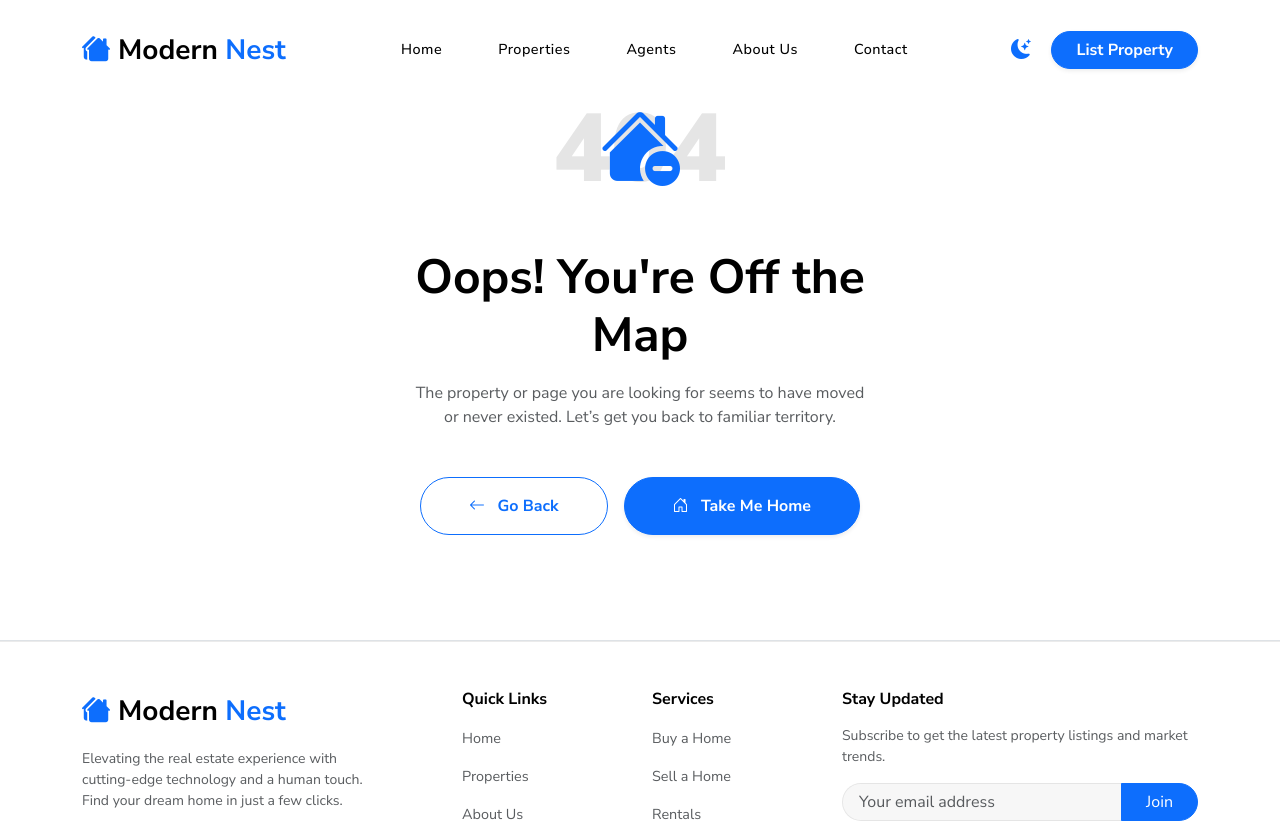
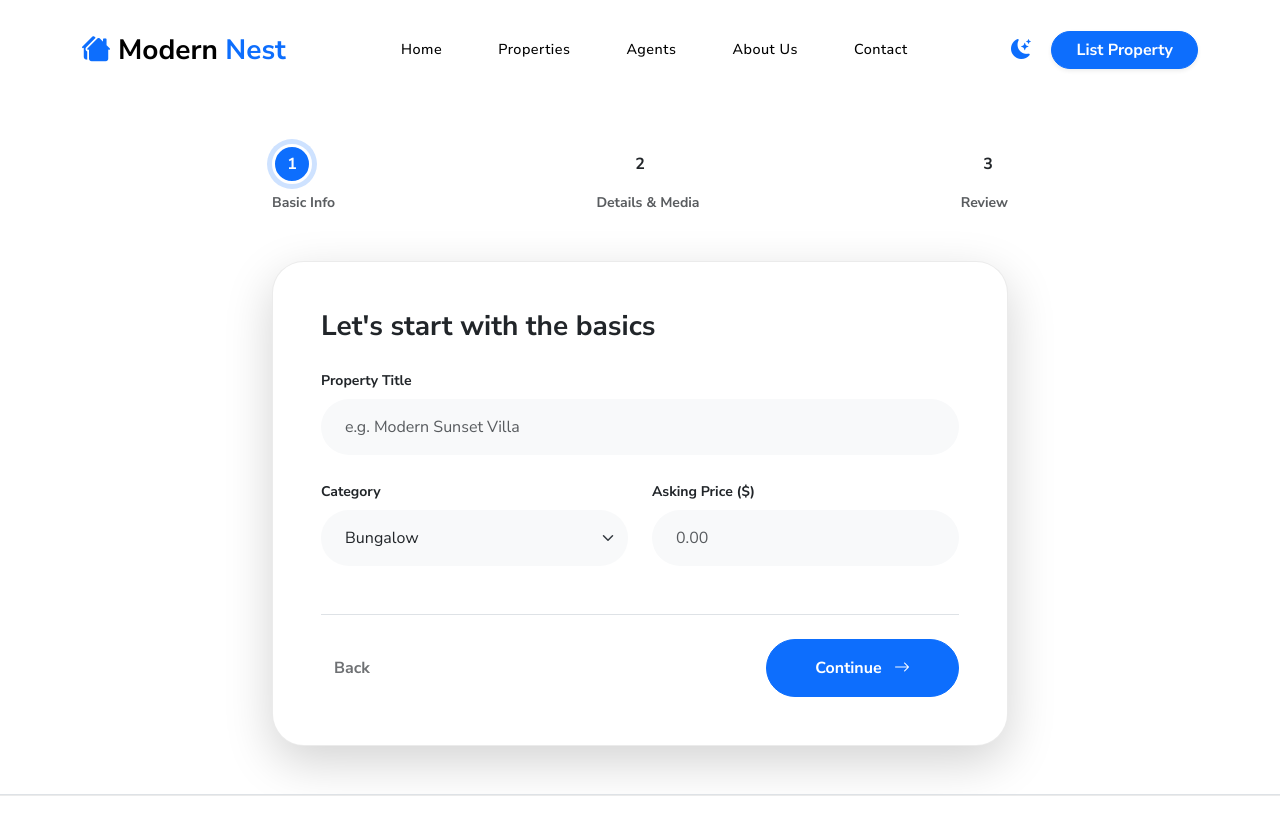
Before and after one commit to avinash072024/real-estate-web, an Angular app: page /list-property in a window 1280 px wide. Shown: the top 823 px of the page. Built offline with nearby package versions, Linux system fonts and the light colour scheme.

Commit message:
list property added

```diff
--- a/src/app/app.routes.ts
+++ b/src/app/app.routes.ts
@@ -13,6 +13,7 @@ import { BuyHomeComponent } from './pages/buy-home/buy-home.component';
 import { SellHomeComponent } from './pages/sell-home/sell-home.component';
 import { ConsultationComponent } from './pages/consultation/consultation.component';
 import { RentalsComponent } from './pages/rentals/rentals.component';
+import { ListPropertyComponent } from './pages/list-property/list-property.component';
 
 export const routes: Routes = [
     {
@@ -55,6 +56,9 @@ export const routes: Routes = [
         path: 'consultation', component: ConsultationComponent, title: `Consultation | ${Constants.APP_NAME_STR1} ${Constants.APP_NAME_STR2}`
     },
     {
+        path: 'list-property', component: ListPropertyComponent, title: `List Your Property | ${Constants.APP_NAME_STR1} ${Constants.APP_NAME_STR2}`
+    },
+    {
         path: '**', component: NotFoundComponent, title: `404 - Not Found | ${Constants.APP_NAME_STR1} ${Constants.APP_NAME_STR2}`
     },
 ];
--- a/src/app/components/header/header.component.html
+++ b/src/app/components/header/header.component.html
@@ -103,7 +103,7 @@
                     <i class="bi fs-5"
                         [ngClass]="isDarkMode ? 'bi-sun-fill text-warning' : 'bi-moon-stars-fill text-primary'"></i>
                 </button>
-                <button class="btn btn-primary rounded-pill px-4 fw-bold shadow-sm">List Property</button>
+                <a routerLink="/list-property" class="btn btn-primary rounded-pill px-4 fw-bold shadow-sm">List Property</a>
             </div>
         </div>
     </div>
--- a/src/app/pages/contact/contact.component.html
+++ b/src/app/pages/contact/contact.component.html
@@ -1,5 +1,5 @@
 <div class="container py-5 mt-5">
-    <div class="row my-5 g-5">
+    <div class="row mb-5 mt-3 g-5">
         <div class="col-lg-5">
             <div class="contact-info-section h-100">
                 <span class="text-primary fw-bold text-uppercase small ls-wide mb-2 d-block">Get In Touch</span>
@@ -8,7 +8,7 @@
                     Have questions about a property or want to schedule a visit? Our experts are ready to assist you.
                 </p>
 
-                <div class="contact-cards">
+                <div class="contact-cards text-start">
                     <div
                         class="d-flex align-items-center mb-4 p-3 rounded-4 bg-body-tertiary transition-all border-hover">
                         <div class="icon-box rounded-circle bg-primary-subtle p-3 me-3">
--- /dev/null
+++ b/src/app/pages/list-property/list-property.component.html
@@ -0,0 +1,111 @@
+<div class="container py-5 mt-5">
+    <div class="row justify-content-center">
+        <div class="col-lg-10 col-xl-8">
+
+            <div class="progress-wrapper my-5">
+                <div class="d-flex justify-content-between position-relative">
+                    <div class="progress-line" [style.width]="(currentStep - 1) * 50 + '%'"></div>
+                    <div class="step-circle" [class.active]="currentStep >= 1">1</div>
+                    <div class="step-circle" [class.active]="currentStep >= 2">2</div>
+                    <div class="step-circle" [class.active]="currentStep >= 3">3</div>
+                </div>
+                <div class="d-flex justify-content-between mt-2 small fw-bold text-muted">
+                    <span>Basic Info</span>
+                    <span>Details & Media</span>
+                    <span>Review</span>
+                </div>
+            </div>
+
+            <div class="form-glass p-4 p-md-5 rounded-5 shadow-lg bg-body border">
+                <form (ngSubmit)="onSubmit()">
+
+                    @if (currentStep === 1) {
+                    <div class="step-content">
+                        <h3 class="fw-bold mb-4">Let's start with the basics</h3>
+                        <div class="row g-4">
+                            <div class="col-12">
+                                <label class="form-label small fw-bold">Property Title</label>
+                                <input type="text" class="form-control rounded-pill bg-body-tertiary border-0 px-4 py-3"
+                                    placeholder="e.g. Modern Sunset Villa">
+                            </div>
+                            <div class="col-md-6">
+                                <label class="form-label small fw-bold">Category</label>
+                                <select class="form-select rounded-pill bg-body-tertiary border-0 px-4 py-3">
+                                    <option>Bungalow</option>
+                                    <option>Apartment</option>
+                                    <option>Villa</option>
+                                    <option>Plot/Site</option>
+                                </select>
+                            </div>
+                            <div class="col-md-6">
+                                <label class="form-label small fw-bold">Asking Price ($)</label>
+                                <input type="number"
+                                    class="form-control rounded-pill bg-body-tertiary border-0 px-4 py-3"
+                                    placeholder="0.00">
+                            </div>
+                        </div>
+                    </div>
+                    }
+
+                    @if (currentStep === 2) {
+                    <div class="step-content">
+                        <h3 class="fw-bold mb-4">Add the specifics</h3>
+                        <div class="row g-3 mb-4">
+                            <div class="col-3"><input type="number"
+                                    class="form-control rounded-4 bg-body-tertiary border-0 p-3" placeholder="Beds">
+                            </div>
+                            <div class="col-3"><input type="number"
+                                    class="form-control rounded-4 bg-body-tertiary border-0 p-3" placeholder="Baths">
+                            </div>
+                            <div class="col-3"><input type="number"
+                                    class="form-control rounded-4 bg-body-tertiary border-0 p-3" placeholder="Sq.Ft">
+                            </div>
+                            <div class="col-3"><input type="number"
+                                    class="form-control rounded-4 bg-body-tertiary border-0 p-3" placeholder="Garage">
+                            </div>
+                        </div>
+
+                        <label class="form-label small fw-bold">Property Photos</label>
+                        <div class="upload-zone rounded-5 border-dashed p-5 text-center bg-body-tertiary mb-4">
+                            <i class="bi bi-cloud-arrow-up display-4 text-primary"></i>
+                            <h6 class="fw-bold mt-3">Drag & drop photos here</h6>
+                            <p class="small text-muted">or click to browse files (Max 10 photos)</p>
+                            <input type="file" class="d-none">
+                        </div>
+                    </div>
+                    }
+
+                    @if (currentStep === 3) {
+                    <div class="step-content text-center">
+                        <i class="bi bi-check-circle-fill text-primary display-1 mb-4"></i>
+                        <h3 class="fw-bold">Ready to publish!</h3>
+                        <p class="text-muted mb-4">Please review your details. Once submitted, our team will review your
+                            listing and it will be live within 24 hours.</p>
+                        <div class="p-4 bg-body-tertiary rounded-4 text-start mb-4">
+                            <p class="mb-1 small"><strong>Visibility:</strong> Public</p>
+                            <p class="mb-0 small"><strong>Listing Type:</strong> Standard (Free)</p>
+                        </div>
+                    </div>
+                    }
+
+                    <div class="d-flex justify-content-between mt-5 pt-4 border-top">
+                        <button type="button" class="btn btn-link text-decoration-none text-body fw-bold"
+                            (click)="prevStep()" [disabled]="currentStep === 1">Back</button>
+
+                        @if (currentStep < 3) { <button type="button"
+                            class="btn btn-primary rounded-pill px-5 py-3 fw-bold" (click)="nextStep()">
+                            Continue <i class="bi bi-arrow-right ms-2"></i>
+                            </button>
+                            }
+
+                            @if (currentStep === 3) {
+                            <button type="submit" class="btn btn-primary rounded-pill px-5 py-3 fw-bold">
+                                Submit Listing
+                            </button>
+                            }
+                    </div>
+                </form>
+            </div>
+        </div>
+    </div>
+</div>
--- /dev/null
+++ b/src/app/pages/list-property/list-property.component.scss
@@ -0,0 +1,72 @@
+.form-glass {
+    border: 1px solid rgba(var(--bs-emphasis-color-rgb), 0.08) !important;
+}
+
+// Progress Bar
+.progress-wrapper {
+    .progress-line {
+        position: absolute;
+        top: 50%;
+        left: 0;
+        height: 3px;
+        background: var(--bs-primary);
+        z-index: 1;
+        transform: translateY(-50%);
+        transition: width 0.4s ease;
+    }
+
+    &::before {
+        // Background line
+        content: '';
+        position: absolute;
+        top: 50%;
+        left: 0;
+        width: 100%;
+        height: 3px;
+        background: var(--bs-body-tertiary-bg);
+        z-index: 0;
+        transform: translateY(-50%);
+    }
+}
+
+.step-circle {
+    width: 40px;
+    height: 40px;
+    background: var(--bs-body-tertiary-bg);
+    border: 3px solid var(--bs-body-bg);
+    border-radius: 50%;
+    display: flex;
+    align-items: center;
+    justify-content: center;
+    font-weight: bold;
+    z-index: 2;
+    transition: all 0.3s ease;
+
+    &.active {
+        background: var(--bs-primary);
+        color: white;
+        box-shadow: 0 0 0 5px rgba(var(--bs-primary-rgb), 0.2);
+    }
+}
+
+.upload-zone {
+    border: 2px dashed rgba(var(--bs-primary-rgb), 0.3);
+    cursor: pointer;
+    transition: all 0.2s ease;
+
+    &:hover {
+        background-color: rgba(var(--bs-primary-rgb), 0.05) !important;
+        border-color: var(--bs-primary);
+    }
+}
+
+// Dark Mode Tweak
+[data-bs-theme='dark'] {
+    .bg-body-tertiary {
+        background-color: #1e2125 !important;
+    }
+
+    .form-glass {
+        background-color: #1a1d21 !important;
+    }
+}
--- /dev/null
+++ b/src/app/pages/list-property/list-property.component.ts
@@ -0,0 +1,21 @@
+import { CommonModule } from '@angular/common';
+import { Component } from '@angular/core';
+import { FormsModule } from '@angular/forms';
+
+@Component({
+  selector: 'app-list-property',
+  imports: [CommonModule, FormsModule],
+  templateUrl: './list-property.component.html',
+  styleUrl: './list-property.component.scss'
+})
+export class ListPropertyComponent {
+  currentStep = 1;
+
+  // Progress tracking
+  nextStep() { if (this.currentStep < 3) this.currentStep++; }
+  prevStep() { if (this.currentStep > 1) this.currentStep--; }
+
+  onSubmit() {
+    alert('Property submitted for review! Our team will verify the details shortly.');
+  }
+}
```
Also changed, not shown: 1 other file (tests, documents, lock files or other folders).
